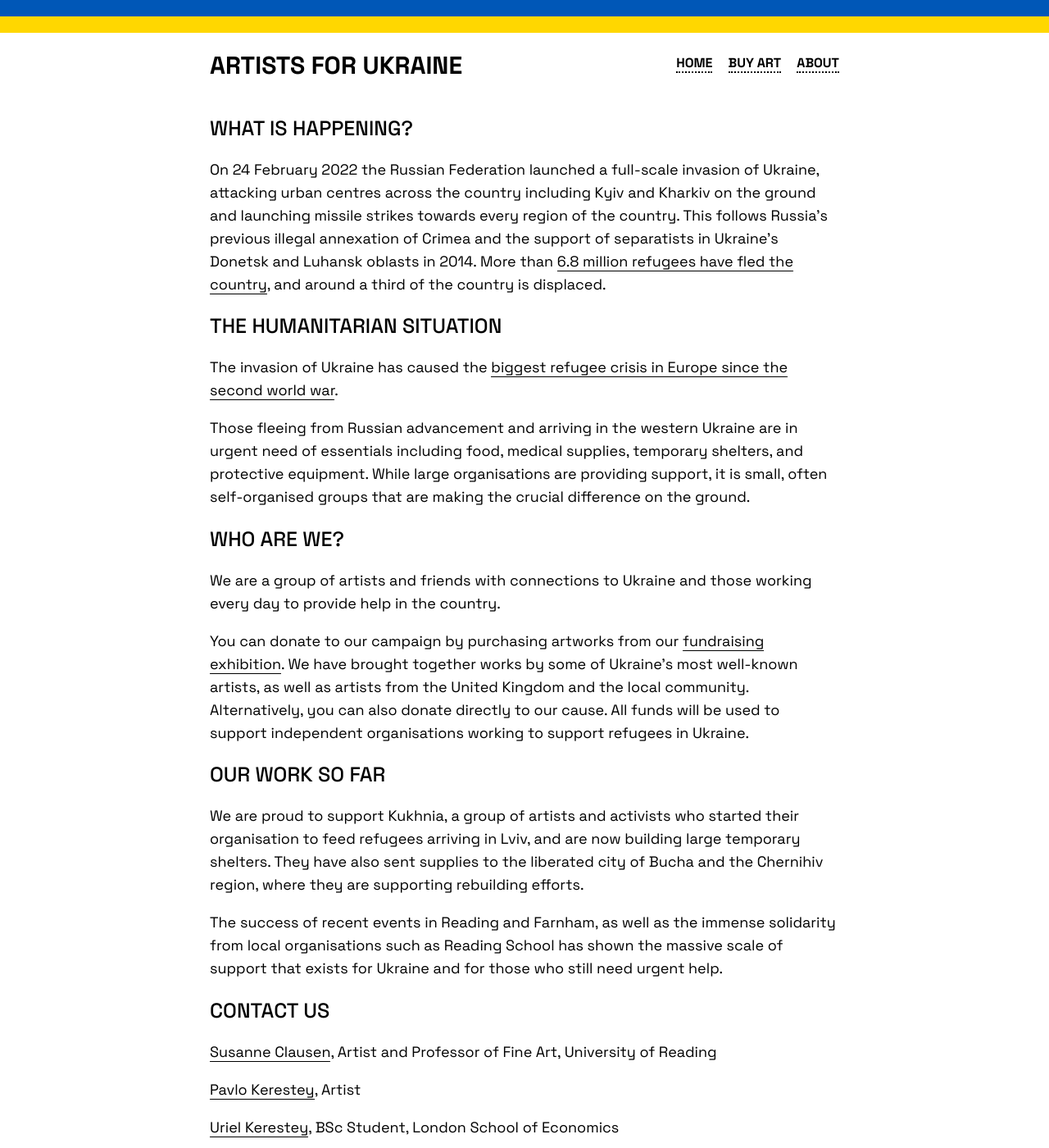
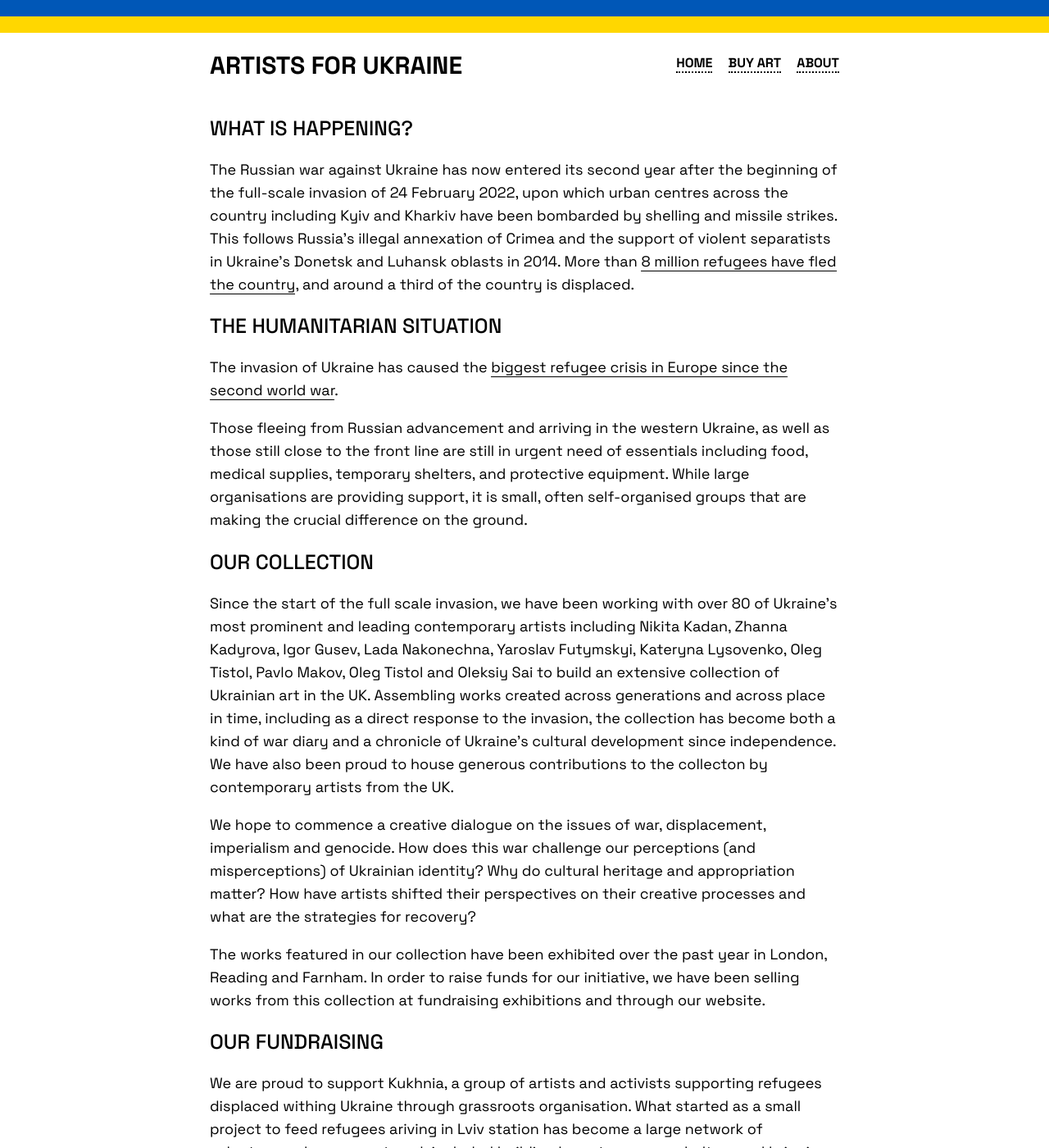
Before and after one commit to Zanemax/artists-for-ukraine, a Jekyll site: the page built from about.html, in a window 1280 px wide and 1400 px high. Shown: the whole window at 82% size. Built offline with Jekyll 4.4.1, drawn with Linux system fonts in a browser that asks for light colours; some of the changed text lies outside the part shown.

Commit message:
Added Cromwell Place Exhibition

```diff
--- a/Gemfile
+++ b/Gemfile
@@ -33,3 +33,5 @@ gem 'jekyll-stripe'
 
 #Jekyll SEO plugin
 gem 'jekyll-seo-tag'
+
+gem "webrick", "~> 1.8"
--- a/_includes/footer.html
+++ b/_includes/footer.html
@@ -91,6 +91,6 @@
   <div class="footer-splitter"></div>
 
   <div class="footer-column">
-    <p>We are still selling artwork in person! Visit our fundraising exhibition at 571 Oxford Road, Reading RG30 1HW.
+    <!--<p>We are still selling artwork in person! Visit our fundraising exhibition at 571 Oxford Road, Reading RG30 1HW.-->
   </div>
 </div>
--- a/about.html
+++ b/about.html
@@ -3,38 +3,41 @@ layout: wrapper
 title: Artists for Ukraine | About
 ---
 <h2>WHAT IS HAPPENING?</h2>
-<p>On 24 February 2022 the Russian Federation launched a full-scale invasion of Ukraine, attacking urban centres across the country including Kyiv and Kharkiv on the ground and launching missile strikes towards every region of the country. This follows Russia's previous illegal annexation of Crimea and the support of separatists in Ukraine's Donetsk and Luhansk oblasts in 2014. More than <a href="https://data2.unhcr.org/en/situations/ukraine">6.8 million refugees have fled the country</a>, and around a third of the country is displaced.</p>
+<p>The Russian war against Ukraine has now entered its second year after the beginning of the full-scale invasion of 24 February 2022, upon which urban centres across the country including Kyiv and Kharkiv have been bombarded by shelling and missile strikes. This follows Russia's illegal annexation of Crimea and the support of violent separatists in Ukraine's Donetsk and Luhansk oblasts in 2014. More than <a href="https://data2.unhcr.org/en/situations/ukraine">8 million refugees have fled the country</a>, and around a third of the country is displaced.</p>
 
 
 <h2>THE HUMANITARIAN SITUATION</h2>
 <p>The invasion of Ukraine has caused the <a href="https://www.theguardian.com/world/2022/mar/08/we-couldnt-stand-it-the-ukrainians-travelling-for-days-to-flee-russian-bombs-and-rockets">biggest refugee crisis in Europe since the second world war</a>.</p>
 
-<p>Those fleeing from Russian advancement and arriving in the western Ukraine are in urgent need of essentials including food, medical supplies, temporary shelters, and protective equipment. While large organisations are providing support, it is small, often self-organised groups that are making the crucial difference on the ground.</p>
+<p>Those fleeing from Russian advancement and arriving in the western Ukraine, as well as those still close to the front line are still in urgent need of essentials including food, medical supplies, temporary shelters, and protective equipment. While large organisations are providing support, it is small, often self-organised groups that are making the crucial difference on the ground.</p>
 
+<h2>OUR COLLECTION</h2>
+<p>Since the start of the full scale invasion, we have been working with over 80 of Ukraine's most prominent and leading contemporary artists including Nikita Kadan, Zhanna Kadyrova, Igor Gusev, Lada Nakonechna, Yaroslav Futymskyi, Kateryna Lysovenko, Oleg Tistol, Pavlo Makov, Oleg Tistol and Oleksiy Sai to build an extensive collection of Ukrainian art in the UK. Assembling works created across generations and across place in time, including as a direct response to the invasion, the collection has become both a kind of war diary and a chronicle of Ukraine's cultural development since independence. We have also been proud to house generous contributions to the collecton by contemporary artists from the UK.</p>
+
+<p>We hope to commence a creative dialogue on the issues of war, displacement, imperialism and genocide. How does this war challenge our perceptions (and misperceptions) of Ukrainian identity? Why do cultural heritage and appropriation matter? How have artists shifted their perspectives on their creative processes and what are the strategies for recovery?</p>
+
+<p>The works featured in our collection have been exhibited over the past year in London, Reading and Farnham. In order to raise funds for our initiative, we have been selling works from this collection at fundraising exhibitions and through our website.</p>
+
+<h2>OUR FUNDRAISING</h2>
+<p>We are proud to support Kukhnia, a group of artists and activists supporting refugees displaced withing Ukraine through grassroots organisation. What started as a small project to feed refugees ariving in Lviv station has become a large network of volunteers, whose recent work included building large temporary shelters and bringing supplies to liberated cities such as Bucha and the Chernihiv region, where they are supporting the rebuilding efforts. We are pleased to support this group together with friends in the Netherlands.</p>
+
+<p>To see how your donations are making a difference, please follow our website to stay up to date with the great work done on the ground by Kukhnia. Donations to Artists for Ukraine are essential to help keep groups like Kukhnia helping internally displaced refugees in need. You can donate directly through our <a href="/">homepage</a> and by purchasing an artwork through our <a href="/shop">shop</a> or in person at one of our exhibitions.</p>
 <h2>WHO ARE WE?</h2>
 
-<p>We are a group of artists and friends with connections to Ukraine and those working every day to provide help in the country.</p>
-
-<p>You can donate to our campaign by purchasing artworks from our <a href="/shop">fundraising exhibition</a>. We have brought together works by some of Ukraine's most well-known artists, as well as artists from the United Kingdom and the local community. Alternatively, you can also donate directly to our cause. All funds will be used to support independent organisations working to support refugees in Ukraine.</p>
-
-<h2>OUR WORK SO FAR</h2>
-
-<p>We are proud to support Kukhnia, a group of artists and activists who started their organisation to feed refugees arriving in Lviv, and are now building large temporary shelters. They have also sent supplies to the liberated city of Bucha and the Chernihiv region, where they are supporting rebuilding efforts.</p>
-
-<p>The success of recent events in Reading and Farnham, as well as the immense solidarity from local organisations such as Reading School has shown the massive scale of support that exists for Ukraine and for those who still need urgent help.</p>
+<p>We are a group of Ukrainians and friends of Ukraine in the UK, with connections to grassroots networks such as Kukhnia that support internally displaced refugees. Please reach out to any of us if you would like to find out more about our work and the collection of art that we have assembled.</p>
 
 <h2>CONTACT US</h2>
 
-<p><a href="mailto:susanne@szuper.org">Susanne Clausen</a>, Artist and Professor of Fine Art, University of Reading</p>
+<p><a href="mailto:susanne@szuper.org">Susanne Clausen</a>, Artist and Professor of Fine Art at the University of Reading</p>
 
 <p><a href="mailto:kerestey@gmail.com">Pavlo Kerestey</a>, Artist</p>
 
-<p><a href="mailto:u.kerestey@gmail.com">Uriel Kerestey</a>, BSc Student, London School of Economics</p>
+<p><a href="mailto:u.kerestey@gmail.com">Uriel Kerestey</a>, BSc Candidate at the London School of Economics</p>
 
 <p><a href="mailto:steph@welikedetail.com">Stéphanie Mitchell</a>, Project Manager and Cultural Consultant</p>
 
 <p>Ollie Musson, Artist</p>
 
-<p>Constance Uzwyshyn, PhD Candidate, University of Cambridge (Ukrainian Contemporary Art)</p>
+<p>Constance Uzwyshyn, PhD Candidate at the University of Cambridge (Ukrainian Contemporary Art)</p>
 
-<p>Caroline Ingram MBE, Lecturer in Law, The Open University and Enamel Artist</p>
+<p>Caroline Ingram MBE, Lecturer in Law at the Open University and Enamel Artist</p>
--- a/index.html
+++ b/index.html
@@ -140,7 +140,7 @@ title: Artists for Ukraine
 
   .shop-link-banner {
     background: rgb(255,255,186);
-    background: linear-gradient(90deg, rgba(255,255,186,1) 20%, rgba(210,222,255,1) 80%);
+    background: linear-gradient(45deg, rgba(255,255,186,1) 20%, rgba(210,222,255,1) 80%);
     width: 100%;
     height: 230px;
     left: 0;
@@ -285,9 +285,9 @@ title: Artists for Ukraine
 
 <div class="shop-link-banner">
   <center>
-  <h2 class="shop-link-title">VISIT UKRAINIAN WARTIME POSTERS FROM 31 JANUARY</h2>
+  <h2 class="shop-link-title">VIEW OUR COLLECTION AT CROMWELL PLACE LONDON BETWEEN 5 - 9 APRIL</h2>
   <br>
-  <a class="shop-link" href="/news/2023/01/31/ukrainian-wartime-posters">MORE INFO</a>
+  <a class="shop-link" href="/news/2023/04/05/spirit-of-ukraine">MORE INFO</a>
   </center>
 </div>
 
```
Also changed, not shown: _posts/news/2023-04-05-spirit-of-ukraine.md (added, +33 -0 lines), Gemfile.lock, assets/images/artwork/ruin.jpg.
